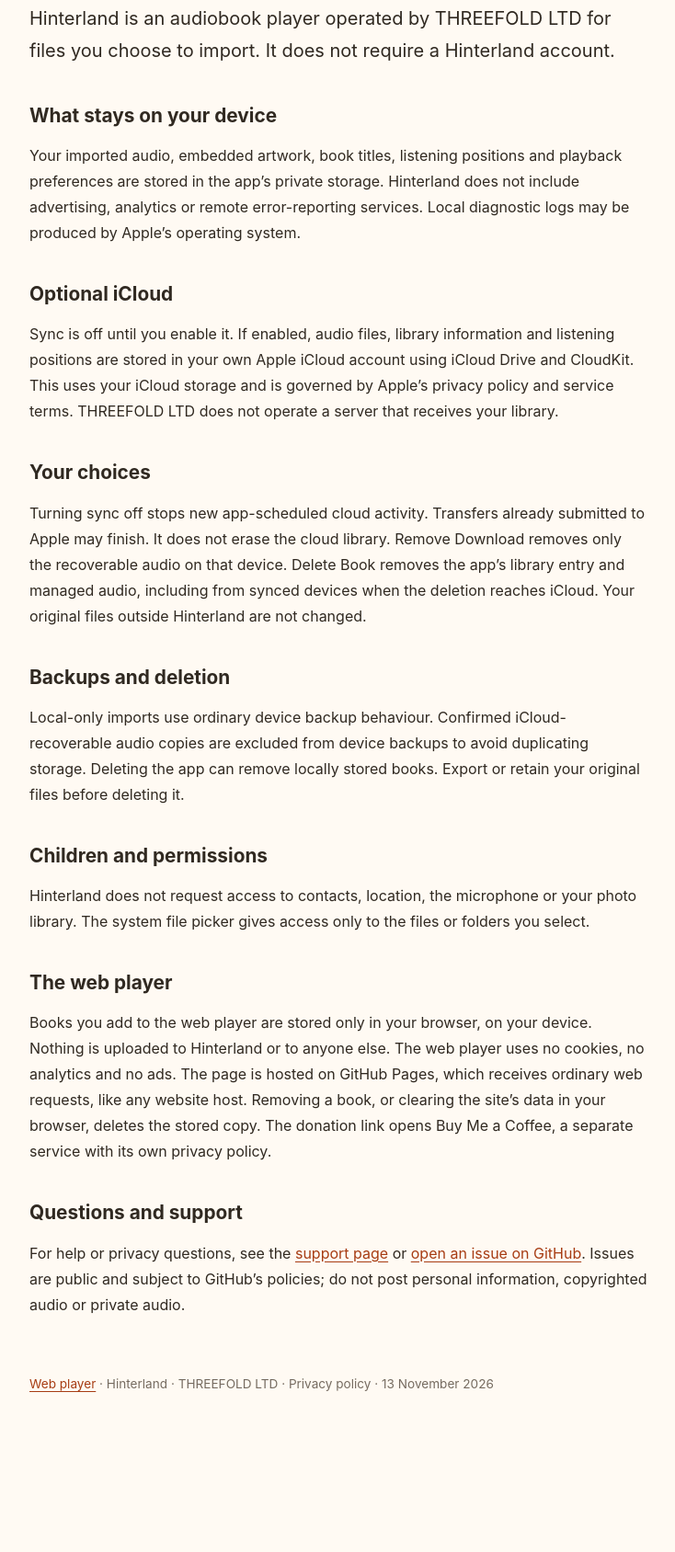
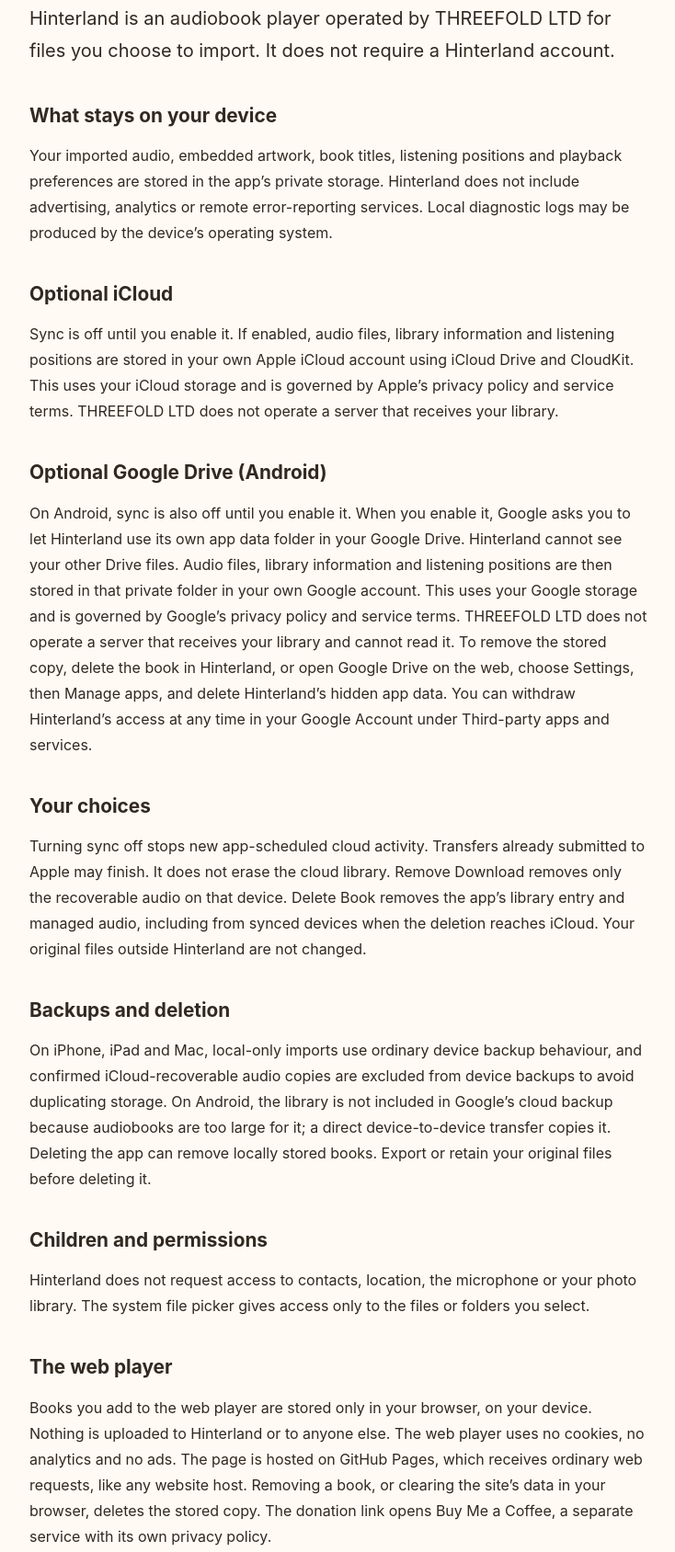
Before and after one commit to johnway114/hinterland-site, a plain HTML site: page privacy.html in a window 1280 px wide. Shown: the part 321-2009 px from the top of the page at 92% size, without its empty margins (272-1006 px from the left). Before the commit the page ends 1914 px from the top, so only its background shows below. Drawn offline with Linux system fonts and the light colour scheme.

Commit message:
Describe the Android app and optional Google Drive sync in privacy and support pages

```diff
--- a/privacy.html
+++ b/privacy.html
@@ -14,20 +14,22 @@
     <h1>Your books. Your space.</h1>
     <p class="intro">Hinterland is an audiobook player operated by THREEFOLD LTD for files you choose to import. It does not require a Hinterland account.</p>
     <h2>What stays on your device</h2>
-    <p>Your imported audio, embedded artwork, book titles, listening positions and playback preferences are stored in the app’s private storage. Hinterland does not include advertising, analytics or remote error-reporting services. Local diagnostic logs may be produced by Apple’s operating system.</p>
+    <p>Your imported audio, embedded artwork, book titles, listening positions and playback preferences are stored in the app’s private storage. Hinterland does not include advertising, analytics or remote error-reporting services. Local diagnostic logs may be produced by the device’s operating system.</p>
     <h2>Optional iCloud</h2>
     <p>Sync is off until you enable it. If enabled, audio files, library information and listening positions are stored in your own Apple iCloud account using iCloud Drive and CloudKit. This uses your iCloud storage and is governed by Apple’s privacy policy and service terms. THREEFOLD LTD does not operate a server that receives your library.</p>
+    <h2>Optional Google Drive (Android)</h2>
+    <p>On Android, sync is also off until you enable it. When you enable it, Google asks you to let Hinterland use its own app data folder in your Google Drive. Hinterland cannot see your other Drive files. Audio files, library information and listening positions are then stored in that private folder in your own Google account. This uses your Google storage and is governed by Google’s privacy policy and service terms. THREEFOLD LTD does not operate a server that receives your library and cannot read it. To remove the stored copy, delete the book in Hinterland, or open Google Drive on the web, choose Settings, then Manage apps, and delete Hinterland’s hidden app data. You can withdraw Hinterland’s access at any time in your Google Account under Third-party apps and services.</p>
     <h2>Your choices</h2>
     <p>Turning sync off stops new app-scheduled cloud activity. Transfers already submitted to Apple may finish. It does not erase the cloud library. Remove Download removes only the recoverable audio on that device. Delete Book removes the app’s library entry and managed audio, including from synced devices when the deletion reaches iCloud. Your original files outside Hinterland are not changed.</p>
     <h2>Backups and deletion</h2>
-    <p>Local-only imports use ordinary device backup behaviour. Confirmed iCloud-recoverable audio copies are excluded from device backups to avoid duplicating storage. Deleting the app can remove locally stored books. Export or retain your original files before deleting it.</p>
+    <p>On iPhone, iPad and Mac, local-only imports use ordinary device backup behaviour, and confirmed iCloud-recoverable audio copies are excluded from device backups to avoid duplicating storage. On Android, the library is not included in Google’s cloud backup because audiobooks are too large for it; a direct device-to-device transfer copies it. Deleting the app can remove locally stored books. Export or retain your original files before deleting it.</p>
     <h2>Children and permissions</h2>
     <p>Hinterland does not request access to contacts, location, the microphone or your photo library. The system file picker gives access only to the files or folders you select.</p>
     <h2>The web player</h2>
     <p>Books you add to the web player are stored only in your browser, on your device. Nothing is uploaded to Hinterland or to anyone else. The web player uses no cookies, no analytics and no ads. The page is hosted on GitHub Pages, which receives ordinary web requests, like any website host. Removing a book, or clearing the site’s data in your browser, deletes the stored copy. The donation link opens Buy Me a Coffee, a separate service with its own privacy policy.</p>
     <h2>Questions and support</h2>
     <p>For help or privacy questions, see the <a href="support.html">support page</a> or <a href="https://github.com/johnway114/hinterland-site/issues/new">open an issue on GitHub</a>. Issues are public and subject to GitHub’s policies; do not post personal information, copyrighted audio or private audio.</p>
-    <footer><a href="index.html">Web player</a> · Hinterland · THREEFOLD LTD · Privacy policy · 13 November 2026</footer>
+    <footer><a href="index.html">Web player</a> · Hinterland · THREEFOLD LTD · Privacy policy · 16 November 2026</footer>
   </main>
 </body>
 </html>
```
Also changed, not shown: support.html (+4 -2 lines).
